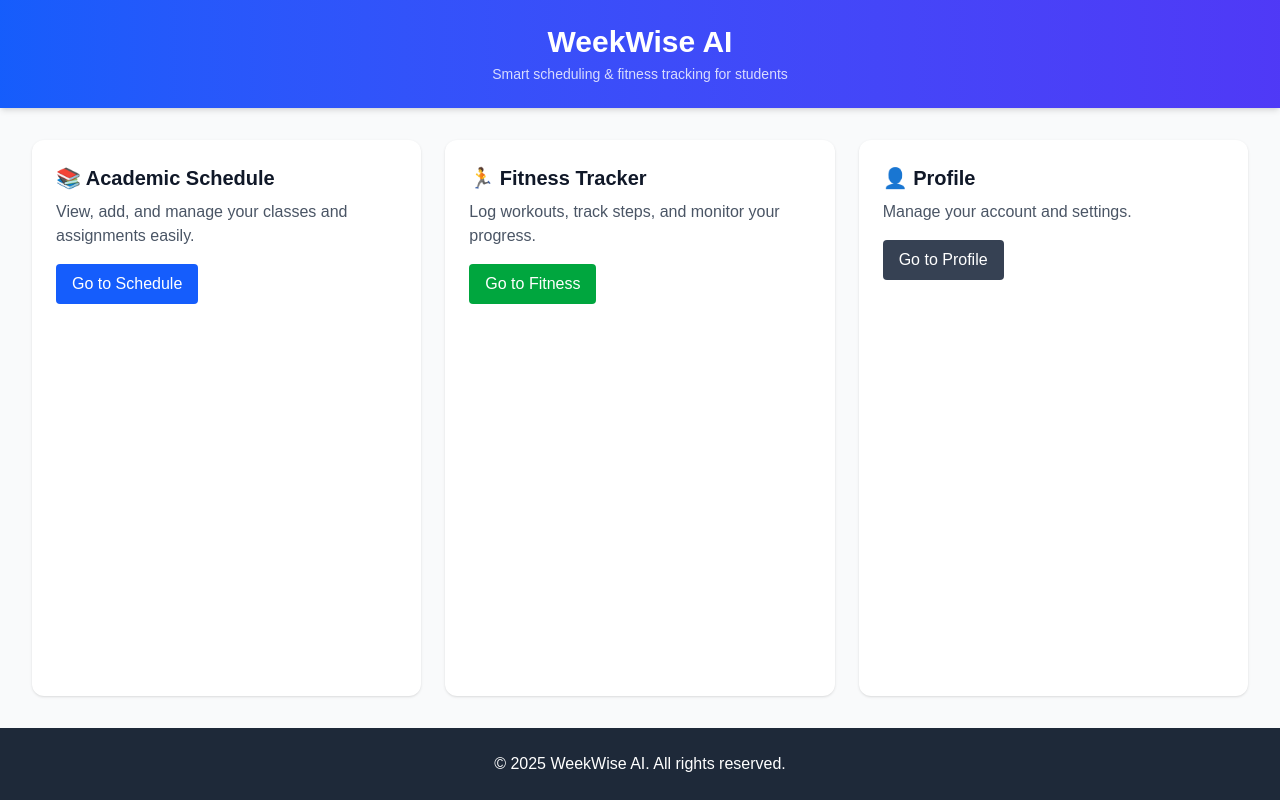
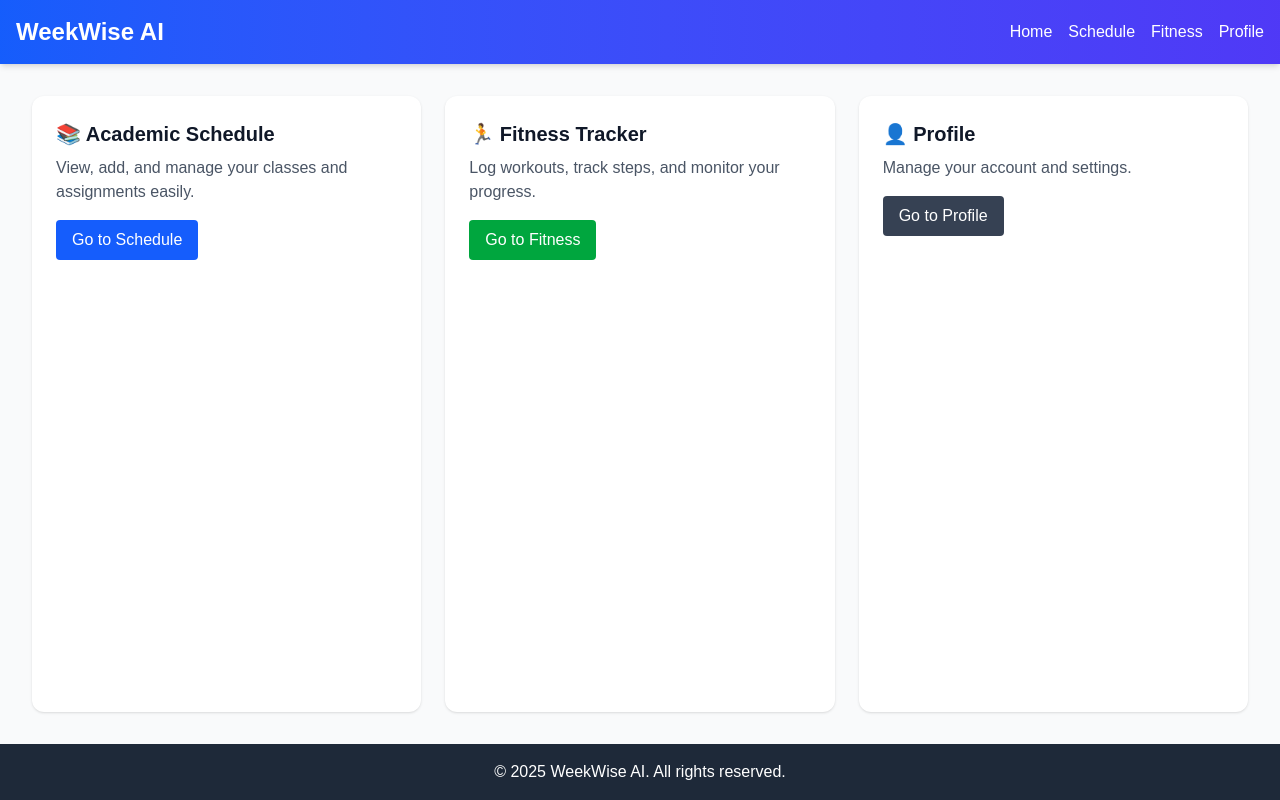
Before and after one commit to klajdi24/weekwise-ai, a Next.js app: page / in a window 1280 px wide. Built offline with nearby package versions, Linux system fonts and the light colour scheme.

Commit message:
Add lowercase navbar/footer to all pages

```diff
--- /dev/null
+++ b/app/components/footer.tsx
@@ -0,0 +1,7 @@
+export default function Footer() {
+  return (
+    <footer className="bg-gray-800 text-white text-center p-4 mt-auto">
+      &copy; 2025 WeekWise AI. All rights reserved.
+    </footer>
+  );
+}
--- /dev/null
+++ b/app/components/navbar.tsx
@@ -0,0 +1,26 @@
+"use client";
+import Link from "next/link";
+
+export default function Navbar() {
+  return (
+    <nav className="bg-gradient-to-r from-blue-600 to-indigo-600 text-white shadow-md">
+      <div className="max-w-7xl mx-auto px-4 py-4 flex justify-between items-center">
+        <h1 className="text-2xl font-bold">WeekWise AI</h1>
+        <div className="space-x-4">
+          <Link href="/" className="hover:underline">
+            Home
+          </Link>
+          <Link href="/schedule" className="hover:underline">
+            Schedule
+          </Link>
+          <Link href="/fitness" className="hover:underline">
+            Fitness
+          </Link>
+          <Link href="/profile" className="hover:underline">
+            Profile
+          </Link>
+        </div>
+      </div>
+    </nav>
+  );
+}
--- a/app/fitness/page.tsx
+++ b/app/fitness/page.tsx
@@ -1,7 +1,16 @@
+"use client";
+import Navbar from "../components/navbar";
+import Footer from "../components/footer";
+
 export default function Fitness() {
   return (
-    <div className="min-h-screen flex items-center justify-center text-2xl font-bold">
-      🏃 Fitness Tracker Coming Soon
+    <div className="min-h-screen flex flex-col bg-gray-50">
+      <Navbar />
+      <main className="flex-1 p-8 text-center">
+        <h1 className="text-3xl font-bold text-green-600 mb-4">🏃 Fitness Tracker</h1>
+        <p className="text-gray-600">Track workouts, steps, and monitor progress.</p>
+      </main>
+      <Footer />
     </div>
   );
 }
--- a/app/page.tsx
+++ b/app/page.tsx
@@ -1,18 +1,14 @@
 "use client";
 import Link from "next/link";
+import Navbar from "./components/navbar";
+import Footer from "./components/footer";
 
 export default function Home() {
   return (
-    <div className="min-h-screen bg-gray-50 text-gray-900 flex flex-col">
-      <header className="bg-gradient-to-r from-blue-600 to-indigo-600 text-white p-6 shadow-md">
-        <h1 className="text-3xl font-bold text-center">WeekWise AI</h1>
-        <p className="text-center mt-1 text-sm opacity-80">
-          Smart scheduling & fitness tracking for students
-        </p>
-      </header>
+    <div className="min-h-screen flex flex-col bg-gray-50 text-gray-900">
+      <Navbar />
 
       <main className="flex-1 p-8 grid grid-cols-1 md:grid-cols-3 gap-6">
-        {/* Academic Schedule Card */}
         <div className="bg-white p-6 rounded-xl shadow hover:shadow-lg transition">
           <h2 className="text-xl font-semibold mb-2">📚 Academic Schedule</h2>
           <p className="text-gray-600 mb-4">
@@ -25,7 +21,6 @@ export default function Home() {
           </Link>
         </div>
 
-        {/* Fitness Tracker Card */}
         <div className="bg-white p-6 rounded-xl shadow hover:shadow-lg transition">
           <h2 className="text-xl font-semibold mb-2">🏃 Fitness Tracker</h2>
           <p className="text-gray-600 mb-4">
@@ -38,12 +33,9 @@ export default function Home() {
           </Link>
         </div>
 
-        {/* Profile Card */}
         <div className="bg-white p-6 rounded-xl shadow hover:shadow-lg transition">
           <h2 className="text-xl font-semibold mb-2">👤 Profile</h2>
-          <p className="text-gray-600 mb-4">
-            Manage your account and settings.
-          </p>
+          <p className="text-gray-600 mb-4">Manage your account and settings.</p>
           <Link href="/profile">
             <button className="bg-gray-700 text-white px-4 py-2 rounded hover:bg-gray-800 transition">
               Go to Profile
@@ -52,9 +44,7 @@ export default function Home() {
         </div>
       </main>
 
-      <footer className="bg-gray-800 text-white p-6 text-center">
-        &copy; 2025 WeekWise AI. All rights reserved.
-      </footer>
+      <Footer />
     </div>
   );
 }
--- a/app/profile/page.tsx
+++ b/app/profile/page.tsx
@@ -1,7 +1,16 @@
+"use client";
+import Navbar from "../components/navbar";
+import Footer from "../components/footer";
+
 export default function Profile() {
   return (
-    <div className="min-h-screen flex items-center justify-center text-2xl font-bold">
-      👤 Profile Page Coming Soon
+    <div className="min-h-screen flex flex-col bg-gray-50">
+      <Navbar />
+      <main className="flex-1 p-8 text-center">
+        <h1 className="text-3xl font-bold text-gray-700 mb-4">👤 Profile</h1>
+        <p className="text-gray-600">Manage your account and settings here.</p>
+      </main>
+      <Footer />
     </div>
   );
 }
--- a/app/schedule/page.tsx
+++ b/app/schedule/page.tsx
@@ -1,5 +1,7 @@
 "use client";
-import React, { useState } from "react";
+import { useState } from "react";
+import Navbar from "../components/navbar";
+import Footer from "../components/footer";
 
 interface Event {
   id: number;
@@ -27,13 +29,14 @@ export default function Schedule() {
   };
 
   return (
-    <div className="min-h-screen bg-gray-50 p-6">
+    <div className="min-h-screen flex flex-col bg-gray-50 p-6">
+      <Navbar />
+
       <header className="mb-6 text-center">
         <h1 className="text-3xl font-bold text-blue-600">📚 Academic Schedule</h1>
         <p className="text-gray-600 mt-1">Manage your classes and assignments</p>
       </header>
 
-      {/* Add Event Form */}
       <div className="bg-white p-6 rounded-xl shadow-md mb-6 max-w-xl mx-auto">
         <h2 className="text-xl font-semibold mb-4">Add New Event</h2>
         <div className="grid grid-cols-1 md:grid-cols-3 gap-3 mb-4">
@@ -65,7 +68,6 @@ export default function Schedule() {
         </button>
       </div>
 
-      {/* Event List */}
       <div className="max-w-xl mx-auto">
         {events.length === 0 ? (
           <p className="text-gray-500 text-center">No events added yet.</p>
@@ -93,6 +95,8 @@ export default function Schedule() {
           </ul>
         )}
       </div>
+
+      <Footer />
     </div>
   );
 }
```
